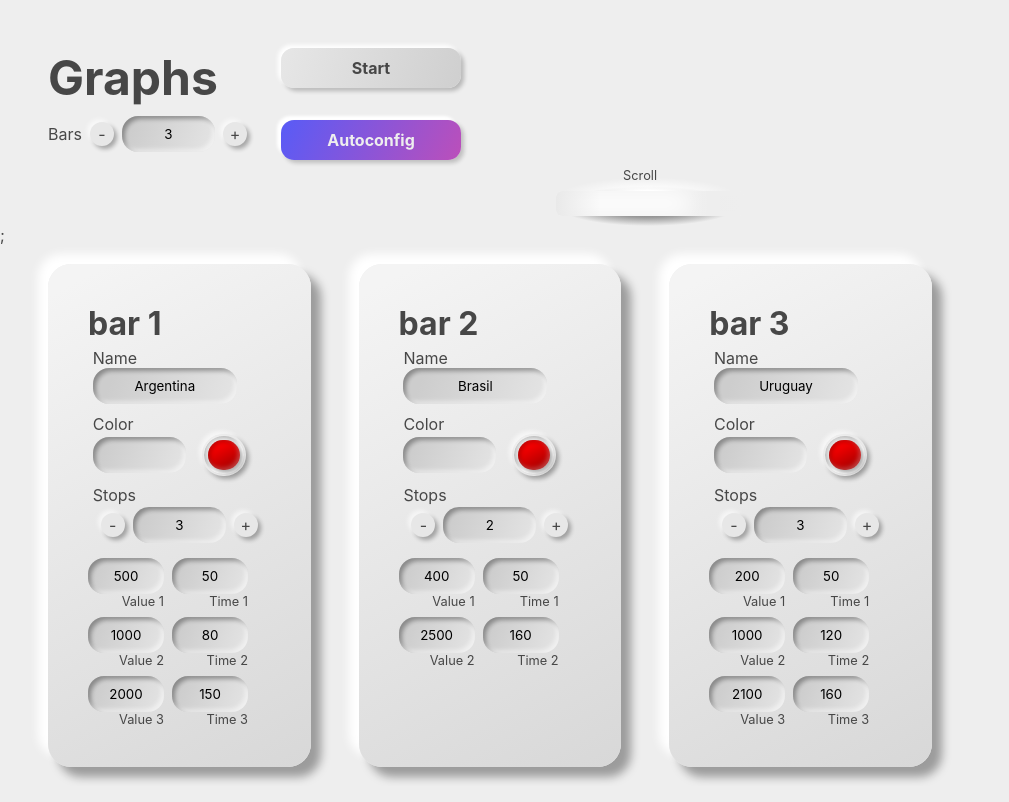
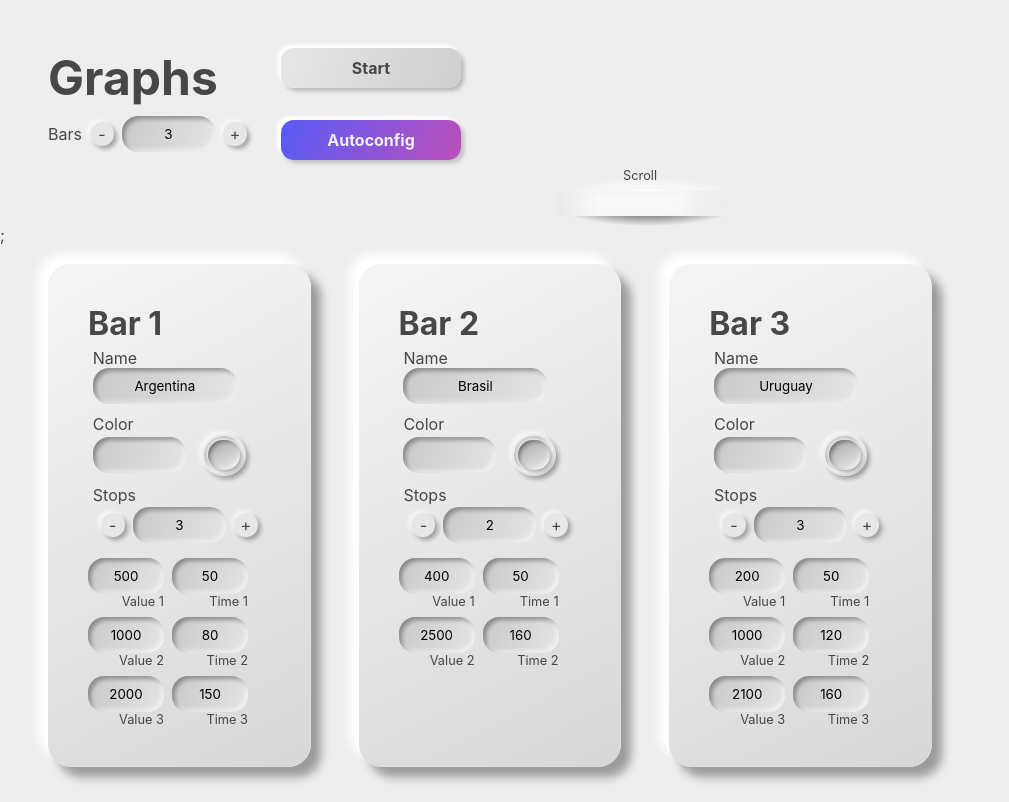
Before and after one commit to nahueltau/graphs, a React (Create React App) app: page / in a window 1280 px wide. Both pictures are taken after a click on the button "Autoconfig". Shown: the whole page, without its empty margins (0-1009 px from the left). Built offline with nearby package versions, Linux system fonts and the light colour scheme.

Commit message:
new commit,its late

```diff
--- a/src/Bars.js
+++ b/src/Bars.js
@@ -35,7 +35,7 @@ function Bars({bars}){
         <div className="title">Graphs</div>
         {bars.map(bar => {
             return(
-                <div key={bar.key} className="bar" style={{width: bar.currentValue*createMultiplicator(bars) + "px", top:position(bars, bar)*100-100}} >
+                <div key={bar.key} className="bar" style={{width: bar.currentValue*createMultiplicator(bars) + "px", top:position(bars, bar)*100, backgroundColor:bar.color}} >
                     <p className="barTitle"> {bar.name} </p>
                     <p className="counter">{parseInt(bar.currentValue)}</p>
                 </div>
--- a/src/Form.js
+++ b/src/Form.js
@@ -18,6 +18,7 @@ class Form extends React.Component{
         let newBars = [...this.state.Bars];
         let name;
         let stops;
+        let color;
         let n = e.target.id[1];
 
         let o = e.target.id[0];
@@ -36,7 +37,11 @@ class Form extends React.Component{
             barNumber = e.target.value;
 
         }
+        if(n==="c"){
+            color = e.target.value;
+            newBars[o] = {...newBars[o],color:color};
 
+        }
 
         this.setState(
             { Bars: newBars,barNumber:barNumber}
--- a/src/FormBar.js
+++ b/src/FormBar.js
@@ -1,10 +1,11 @@
-import React from 'react';
+import React, {useState} from 'react';
 
 
 function FormBar (props){
     let scrollTemp;
     let _scroll =false;
-
+    let [names, setNames] = useState([]);
+    let [colors, setColors] = useState([]);
     let handleMouseMove = (e)=>{
        if(_scroll){
 
@@ -54,15 +55,15 @@ function FormBar (props){
                 for (let i = 0; i < props.barNumber; i++) {
                     bars.push(<div key={i+1} className="form-card">
 
-                                <div className="card-title">bar {i+1}</div>
+                                <div className="card-title">{names[i] || "Bar "+(i+1)}</div>
                                 <div className="card-name">
-                                    <div>Name</div> <input type="text"  id={i.toString()+"n"} onChange={(e)=>{props.handleConfig(e)}}/>
+                                    <div>Name</div> <input type="text"  id={i.toString()+"n"} onChange={(e)=>{props.handleConfig(e);names[i]=e.target.value ;setNames(names);}}/>
                                 </div>
                                 <div className="card-color">
                                     <div>Color</div>
                                     <div className="card-color-input">
-                                        <input type="text" />
-                                        <div className="color-circle-out"><div className="color-circle-in"></div></div>
+                                        <input type="text" id={i.toString()+"c"} onChange={(e)=>{props.handleConfig(e);colors[i]=e.target.value ;setColors(colors);}}/>
+                                        <div className="color-circle-out"><div className="color-circle-in" style={{backgroundColor:colors[i]}}></div></div>
                                     </div>
 
                                 </div>
--- a/src/index.css
+++ b/src/index.css
@@ -139,7 +139,7 @@ input{
 
   width: 32px;
   height: 30px;
-  background: linear-gradient(152.28deg, #FF0000 17.96%, #950000 99.99%, #DA0000 100%);
+  background: linear-gradient(152.28deg, rgba(0, 0, 0, 0.233) 17.96%, #ffffff26 100%);
   box-shadow: -3px -3px 4px rgba(255, 255, 255, 0.6), 3px 3px 4px rgba(0, 0, 0, 0.3), inset -2px -2px 4px rgba(255, 255, 255, 0.25), inset 2px 2px 4px rgba(0, 0, 0, 0.25);
   border-radius: 53px;
 }
@@ -223,11 +223,11 @@ cursor:w-resize;
 
 
 .bar{
- display: flex;
+  display: flex;
   position: absolute;
   background: red;
   margin-left: 6rem;
-  height: 50px;
+  height: 60px;
 
   transition: top 1s;
 }
@@ -252,6 +252,9 @@ cursor:w-resize;
 
 }
 #counter{
+  position: absolute;
+  top:2rem;
+  right:3rem;
   font-size: 2rem;
 
 }
```
